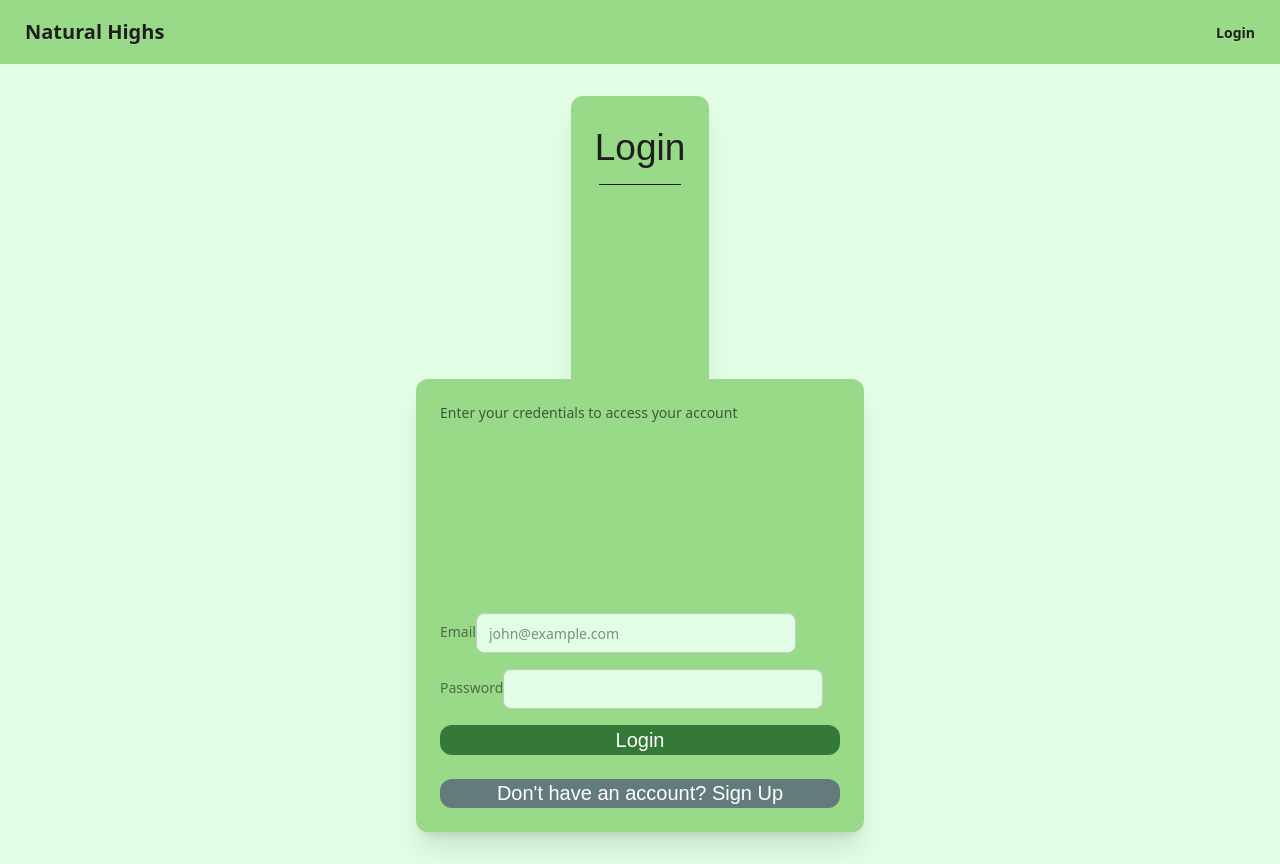
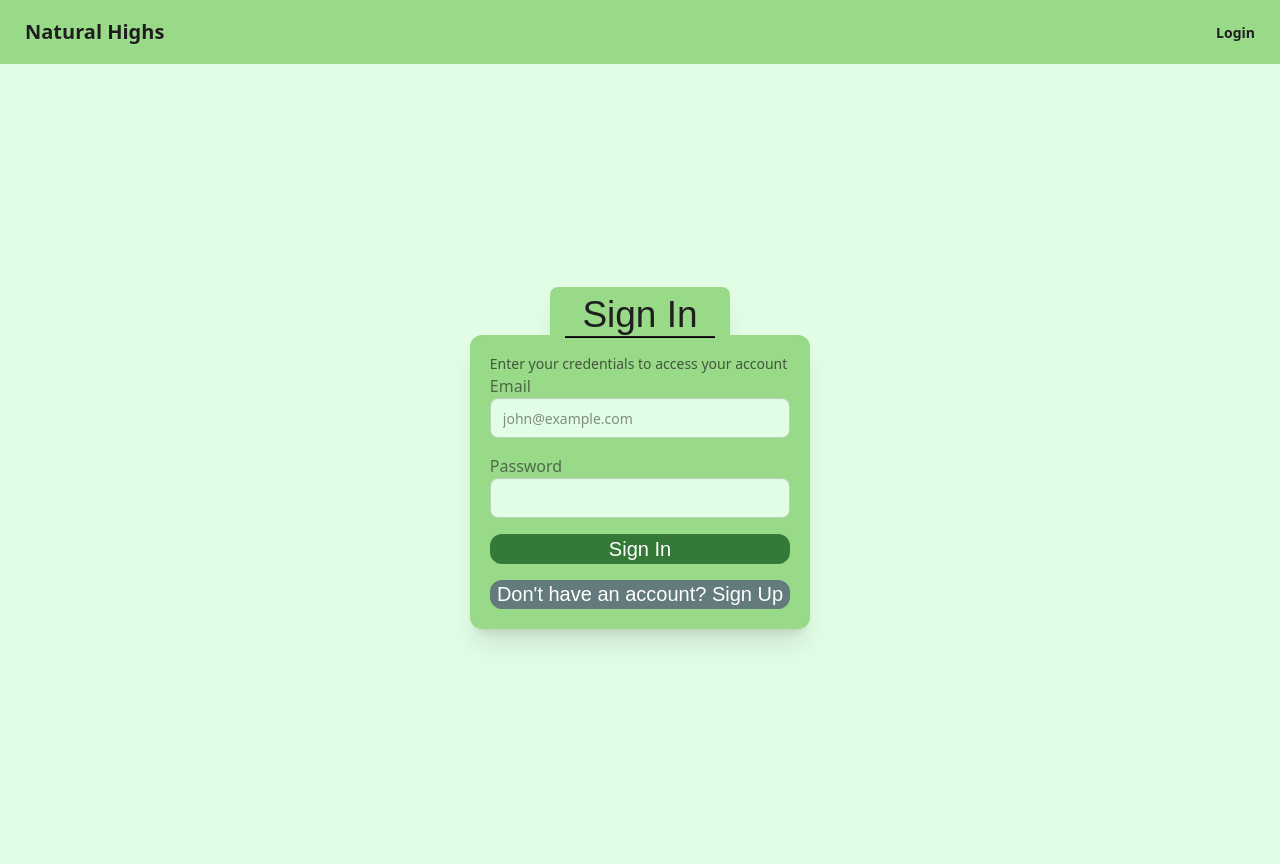
Before and after one commit to Natural-Highs/live, a React (Vite) app: page /authentication in a window 1280 px wide. Built offline with nearby package versions, Linux system fonts and the light colour scheme; no server answers.

Commit message:
Trimmed padding in Title/GreenCard

```diff
--- a/src/components/ui/GreenCard.tsx
+++ b/src/components/ui/GreenCard.tsx
@@ -6,11 +6,15 @@ interface Props extends React.HTMLAttributes<HTMLDivElement> {
 
 const GreenCard = React.forwardRef<HTMLDivElement, Props>(
   ({ className, children, ...props }, ref) => {
-    const baseClasses = 'card-body bg-midGreen w-full max-w-md shadow-xl padding-4 rounded-xl';
+    const baseClasses = 'card bg-midGreen shadow-xl p-1 rounded-xl mb-[0.75rem]';
+    const baseClassesInner = 'bg-midGreen w-full max-w-md p-4 shadow-none rounded-lg';
 
     return (
-      <div ref={ref} className={`${baseClasses} ${className ?? ''}`} {...props}>
-        {children}
+      <div ref={ref} className={baseClasses}>
+        <hr className="bg-black mx-auto w-[45%] h-[2px] mt-[-0.15rem]"></hr>
+        <div className={`${baseClassesInner} ${className ?? ''}`} {...props}>
+          {children}
+        </div>
       </div>
     );
   }
--- a/src/components/ui/TitleCard.tsx
+++ b/src/components/ui/TitleCard.tsx
@@ -6,13 +6,12 @@ interface Props extends React.HTMLAttributes<HTMLDivElement> {
 
 const TitleCard = React.forwardRef<HTMLDivElement, Props>(
   ({ className, children, ...props }, ref) => {
-    const baseClasses = 'card-body bg-midGreen shadow-xl padding-[0.2rem] rounded-xl mb-[-0.75rem]';
+    const baseClasses = 'card bg-midGreen shadow-xl pb-1 px-[2rem] rounded-lg mb-[-0.75rem] h-auto';
     //flex justify-center
 
     return (
       <div ref={ref} className={`${baseClasses} ${className ?? ''}`} {...props}>
         {children}
-        <hr className="bg-black mx-auto w-[90%] height-[0.5rem]"></hr>
       </div>
     );
   }
--- a/src/pages/AuthenticationPage.tsx
+++ b/src/pages/AuthenticationPage.tsx
@@ -159,10 +159,9 @@ const AuthenticationPage: React.FC = () => {
   return (
     <PageContainer>
       <TitleCard>
-        <h1>{isSignUp ? 'Sign Up' : 'Login'}</h1>
+        <h1>{isSignUp ? 'Sign Up' : 'Sign In'}</h1>
       </TitleCard>
       <GreenCard>
-        {/* <h1 className="card-title text-2xl">{isSignUp ? 'Sign Up' : 'Login'}</h1> */}
         <p className="text-sm opacity-70">
           {isSignUp
             ? 'Create a new account to get started'
@@ -298,7 +297,7 @@ const AuthenticationPage: React.FC = () => {
               )}
             </div>
 
-            <GrnButton type="submit">Login</GrnButton>
+            <GrnButton type="submit">Sign In</GrnButton>
           </form>
         )}
 
```
